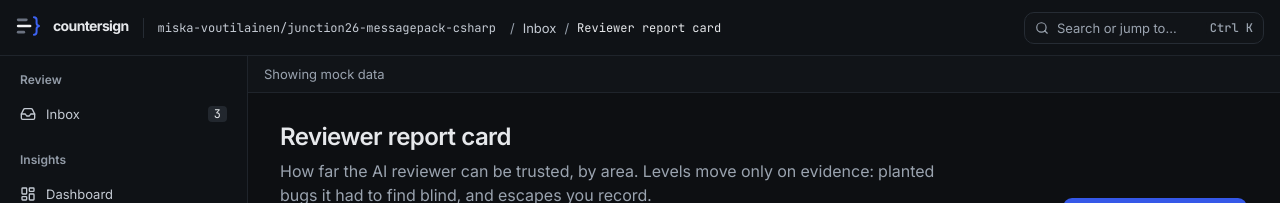
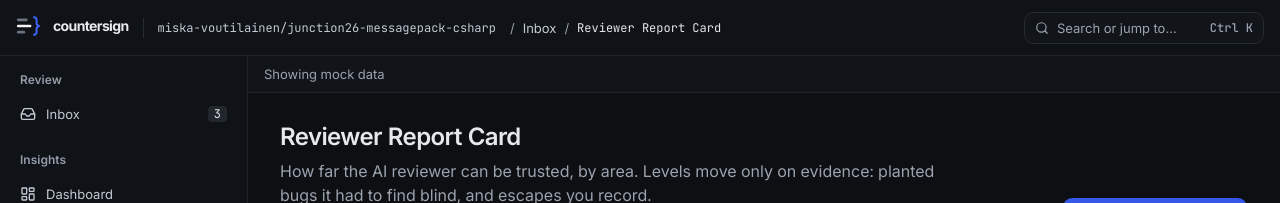
Before and after one commit to miska-voutilainen/junction-2026, a Next.js app: page /reviewer in a window 1280 px wide. Shown: the top 203 px of the page. Built offline with nearby package versions, Linux system fonts and the light colour scheme.

Commit message:
feat(copy): title case for page titles and a title per page

```diff
--- a/src/app/dashboard/page.tsx
+++ b/src/app/dashboard/page.tsx
@@ -1,7 +1,10 @@
+import type { Metadata } from "next";
 import { AppShell } from "@/components/AppShell";
 import { EscapeCounter } from "@/components/EscapeCounter";
 import { DashboardError, DashboardScreen, loadDashboardSources } from "@/features/dashboard";
 import { FALLBACK_REPO } from "@/lib/data/loadInboxSources";
+
+export const metadata: Metadata = { title: "Dashboard · Countersign" };
 
 /**
  * S5 · Dashboard. Reads every review, receipt and the report card on the
--- a/src/app/page.tsx
+++ b/src/app/page.tsx
@@ -1,7 +1,10 @@
+import type { Metadata } from "next";
 import { AppShell } from "@/components/AppShell";
 import { EscapeCounter } from "@/components/EscapeCounter";
 import { InboxError, InboxScreen } from "@/features/inbox";
 import { FALLBACK_REPO, loadInboxData } from "@/lib/data/loadInboxSources";
+
+export const metadata: Metadata = { title: "Inbox · Countersign" };
 
 /**
  * S1 · Inbox. Reads every change with its recorded review and receipt on the
--- a/src/app/reviewer/page.tsx
+++ b/src/app/reviewer/page.tsx
@@ -1,3 +1,4 @@
+import type { Metadata } from "next";
 import { existsSync } from "node:fs";
 import path from "node:path";
 import { AppShell } from "@/components/AppShell";
@@ -6,11 +7,13 @@ import { InboxError } from "@/features/inbox";
 import { ReviewerScreen } from "@/features/report-card";
 import { FALLBACK_REPO, loadInboxData } from "@/lib/data/loadInboxSources";
 
+export const metadata: Metadata = { title: "Reviewer Report Card · Countersign" };
+
 // The page is static, so this runs at build time: the link appears once the file is committed.
 const hasLessonsLog = existsSync(path.join(process.cwd(), "docs", "lessons.md"));
 
 /**
- * S3 · Reviewer report card. Reads the report card and every change with its
+ * S3 · Reviewer Report Card. Reads the report card and every change with its
  * review (for the routing spread and the lists), then hands plain data to
  * `ReviewerScreen`, which re-levels in the browser with the simulated escapes.
  */
@@ -21,8 +24,8 @@ export default async function ReviewerPage() {
       <AppShell
         changes={[]}
         repo={FALLBACK_REPO}
-        title="Reviewer report card"
-        breadcrumb={[{ label: "Inbox", href: "/" }, { label: "Reviewer report card" }]}
+        title="Reviewer Report Card"
+        breadcrumb={[{ label: "Inbox", href: "/" }, { label: "Reviewer Report Card" }]}
         backHref="/"
         escapeSlot={<EscapeCounter />}
       >
--- a/src/features/report-card/ReviewerHeader.tsx
+++ b/src/features/report-card/ReviewerHeader.tsx
@@ -10,7 +10,7 @@ export function ReviewerHeader({ measured }: { measured: string | null }) {
   return (
     <div className="flex flex-wrap items-end gap-x-6 gap-y-4">
       <div className="flex min-w-0 flex-1 basis-80 flex-col gap-1.5">
-        <h1 className="sr-only text-2xl font-semibold tracking-tight compact:not-sr-only">Reviewer report card</h1>
+        <h1 className="sr-only text-2xl font-semibold tracking-tight compact:not-sr-only">Reviewer Report Card</h1>
         <p className="max-w-prose text-text-muted">
           How far the AI reviewer can be trusted, by area. Levels move only on evidence: planted bugs it had to find blind, and
           escapes you record.
--- a/src/features/report-card/ReviewerScreen.tsx
+++ b/src/features/report-card/ReviewerScreen.tsx
@@ -56,8 +56,8 @@ export function ReviewerScreen({
     <AppShell
       changes={toShellChanges(model.rows)}
       repo={repo}
-      title="Reviewer report card"
-      breadcrumb={[{ label: "Inbox", href: "/" }, { label: "Reviewer report card" }]}
+      title="Reviewer Report Card"
+      breadcrumb={[{ label: "Inbox", href: "/" }, { label: "Reviewer Report Card" }]}
       backHref="/"
       escapeSlot={<EscapeCounter />}
     >
--- a/src/features/review/ReviewNotFound.tsx
+++ b/src/features/review/ReviewNotFound.tsx
@@ -20,7 +20,7 @@ export function ReviewNotFound({ sources, reportCard, repo }: { sources: InboxSo
     <AppShell
       changes={changes}
       repo={repo}
-      title="Not found"
+      title="Not Found"
       backHref="/"
       breadcrumb={[{ label: "Inbox", href: "/" }, { label: id }]}
       escapeSlot={<EscapeCounter />}
```
Also changed, not shown: 1 other file (tests, documents, lock files or other folders).
